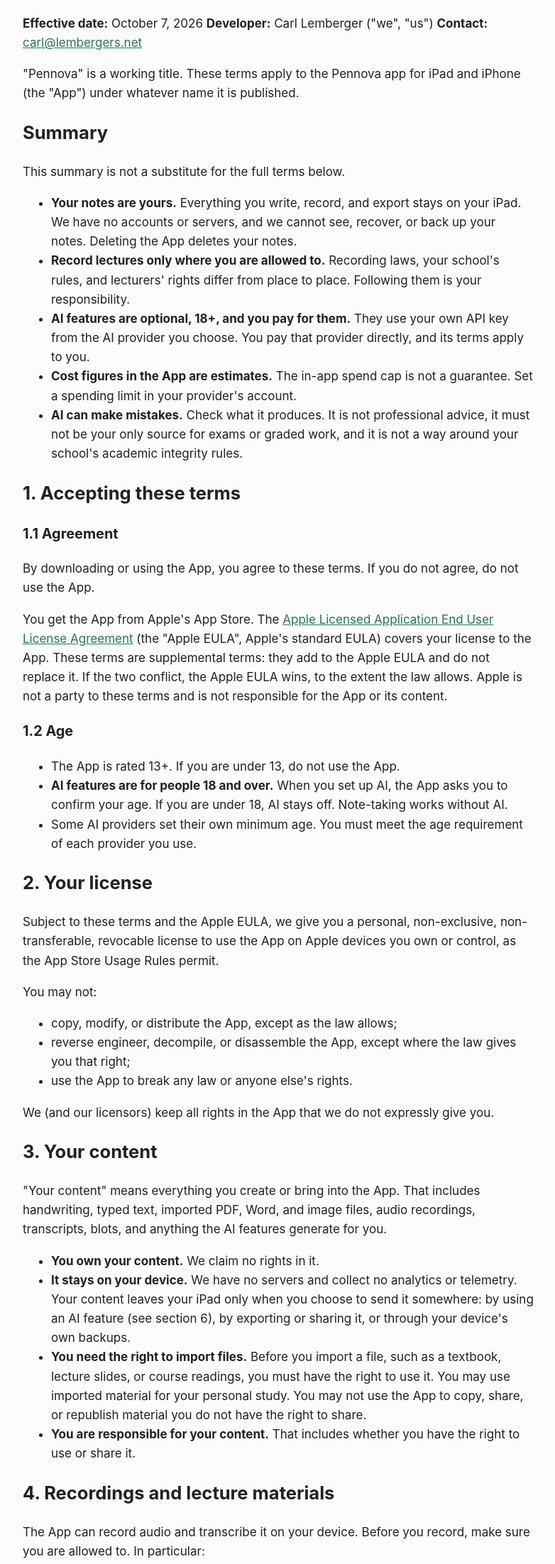
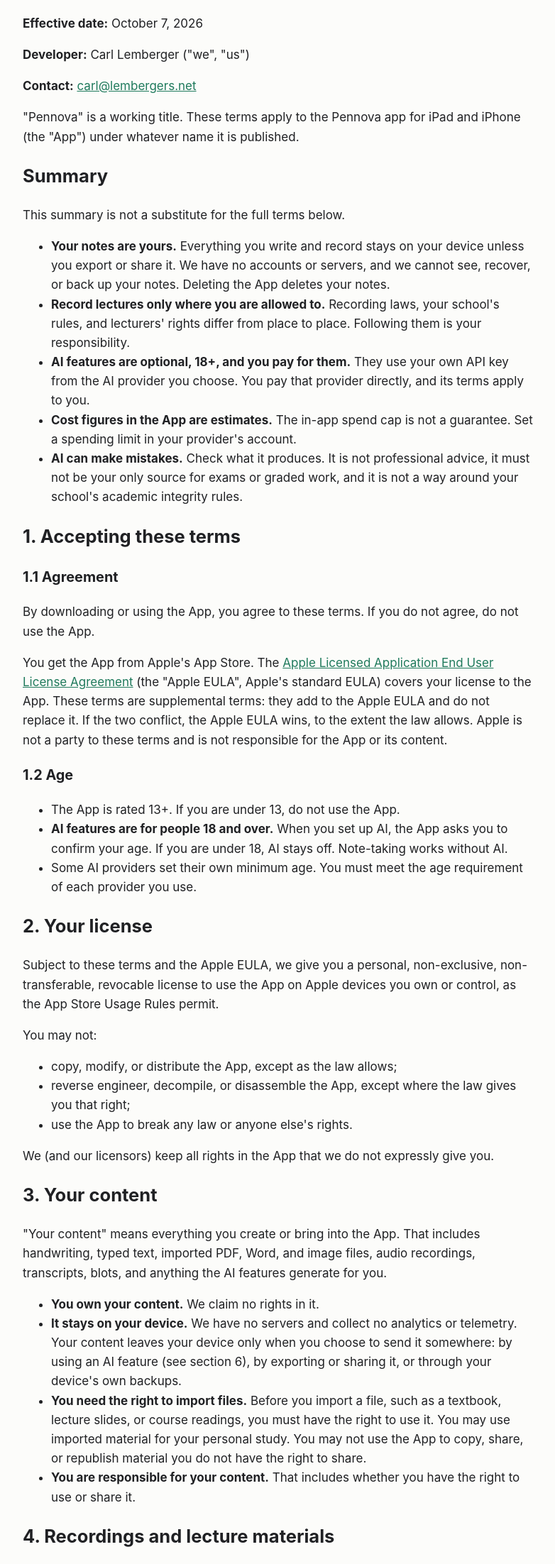
Before and after one commit to carllemberger/pennova-site, a plain HTML site: page terms.html in a window 1280 px wide. Shown: the part 127-2331 px from the top of the page at 71% size, without its empty margins (248-1030 px from the left). Drawn offline with Linux system fonts and the light colour scheme.

Commit message:
Legal pages: device wording, header layout
Co-Authored-By: Claude Opus 5.5 <noreply@anthropic.com>

```diff
--- a/terms.html
+++ b/terms.html
@@ -4,12 +4,14 @@ body{background:var(--bg);color:var(--fg);font:17px/1.6 -apple-system,system-ui,
 main{max-width:720px;margin:0 auto;padding:32px 20px 64px}a{color:var(--ac)}
 table{border-collapse:collapse;width:100%;margin:1em 0}td,th{border:1px solid var(--line);padding:8px;text-align:left;vertical-align:top;font-size:16px}
 nav{margin-bottom:24px}nav a{margin-right:16px}h1{line-height:1.2}</style></head><body><main><nav><a href="./">Pennova</a><a href="privacy.html">Privacy</a><a href="terms.html">Terms</a><a href="support.html">Support</a></nav><h1>Pennova — Terms of Use</h1>
-<p><strong>Effective date:</strong> October 7, 2026 <strong>Developer:</strong> Carl Lemberger ("we", "us") <strong>Contact:</strong> <a href="mailto:carl@lembergers.net">carl@lembergers.net</a></p>
+<p><strong>Effective date:</strong> October 7, 2026</p>
+<p><strong>Developer:</strong> Carl Lemberger ("we", "us")</p>
+<p><strong>Contact:</strong> <a href="mailto:carl@lembergers.net">carl@lembergers.net</a></p>
 <p>"Pennova" is a working title. These terms apply to the Pennova app for iPad and iPhone (the "App") under whatever name it is published.</p>
 <h2>Summary</h2>
 <p>This summary is not a substitute for the full terms below.</p>
 <ul>
-<li><strong>Your notes are yours.</strong> Everything you write, record, and export stays on your iPad. We have no accounts or servers, and we cannot see, recover, or back up your notes. Deleting the App deletes your notes.</li>
+<li><strong>Your notes are yours.</strong> Everything you write and record stays on your device unless you export or share it. We have no accounts or servers, and we cannot see, recover, or back up your notes. Deleting the App deletes your notes.</li>
 <li><strong>Record lectures only where you are allowed to.</strong> Recording laws, your school's rules, and lecturers' rights differ from place to place. Following them is your responsibility.</li>
 <li><strong>AI features are optional, 18+, and you pay for them.</strong> They use your own API key from the AI provider you choose. You pay that provider directly, and its terms apply to you.</li>
 <li><strong>Cost figures in the App are estimates.</strong> The in-app spend cap is not a guarantee. Set a spending limit in your provider's account.</li>
@@ -38,7 +40,7 @@ nav{margin-bottom:24px}nav a{margin-right:16px}h1{line-height:1.2}</style></head
 <p>"Your content" means everything you create or bring into the App. That includes handwriting, typed text, imported PDF, Word, and image files, audio recordings, transcripts, blots, and anything the AI features generate for you.</p>
 <ul>
 <li><strong>You own your content.</strong> We claim no rights in it.</li>
-<li><strong>It stays on your device.</strong> We have no servers and collect no analytics or telemetry. Your content leaves your iPad only when you choose to send it somewhere: by using an AI feature (see section 6), by exporting or sharing it, or through your device's own backups.</li>
+<li><strong>It stays on your device.</strong> We have no servers and collect no analytics or telemetry. Your content leaves your device only when you choose to send it somewhere: by using an AI feature (see section 6), by exporting or sharing it, or through your device's own backups.</li>
 <li><strong>You need the right to import files.</strong> Before you import a file, such as a textbook, lecture slides, or course readings, you must have the right to use it. You may use imported material for your personal study. You may not use the App to copy, share, or republish material you do not have the right to share.</li>
 <li><strong>You are responsible for your content.</strong> That includes whether you have the right to use or share it.</li>
 </ul>
```
Also changed, not shown: privacy.html (+4 -2 lines).
